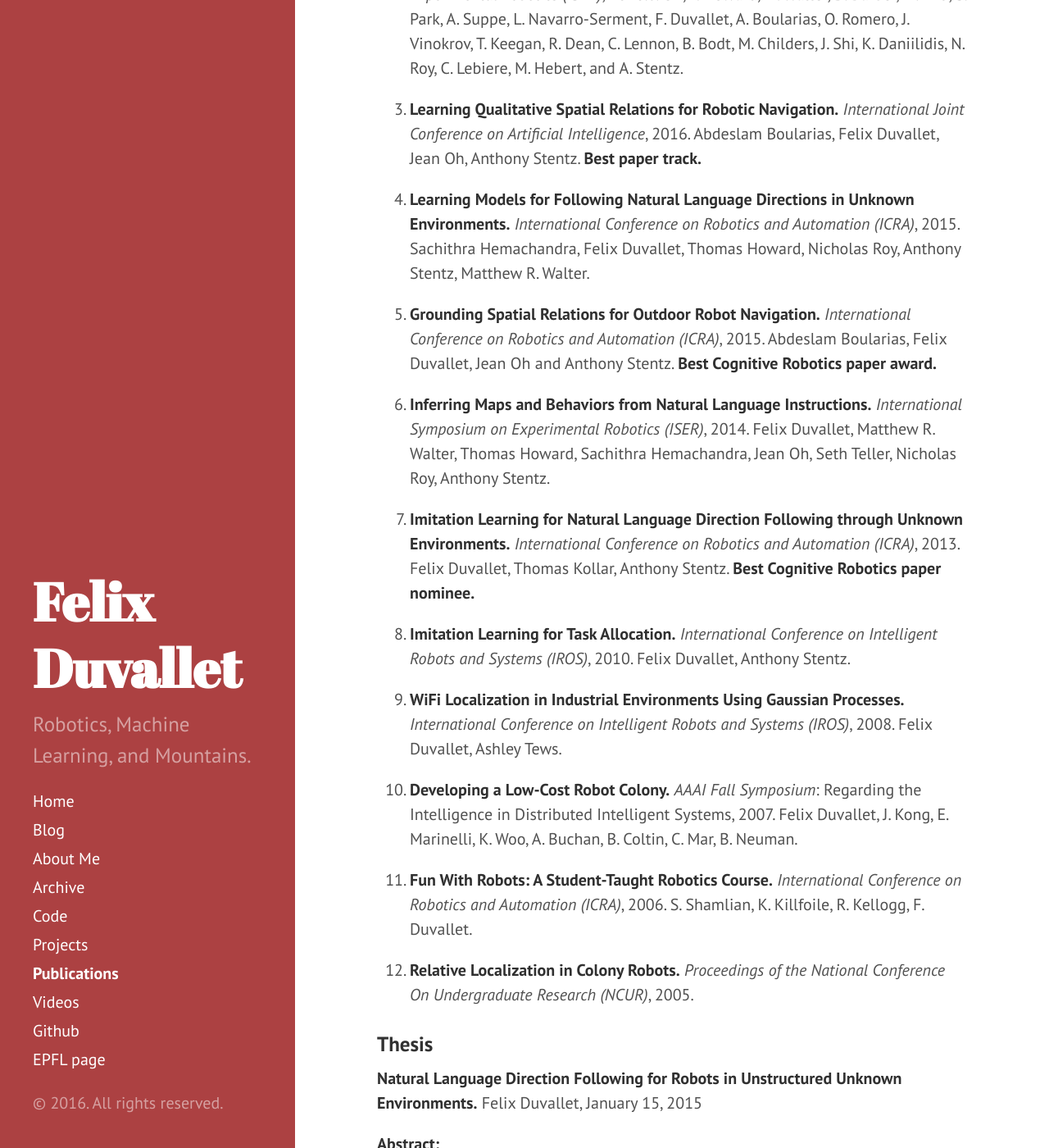
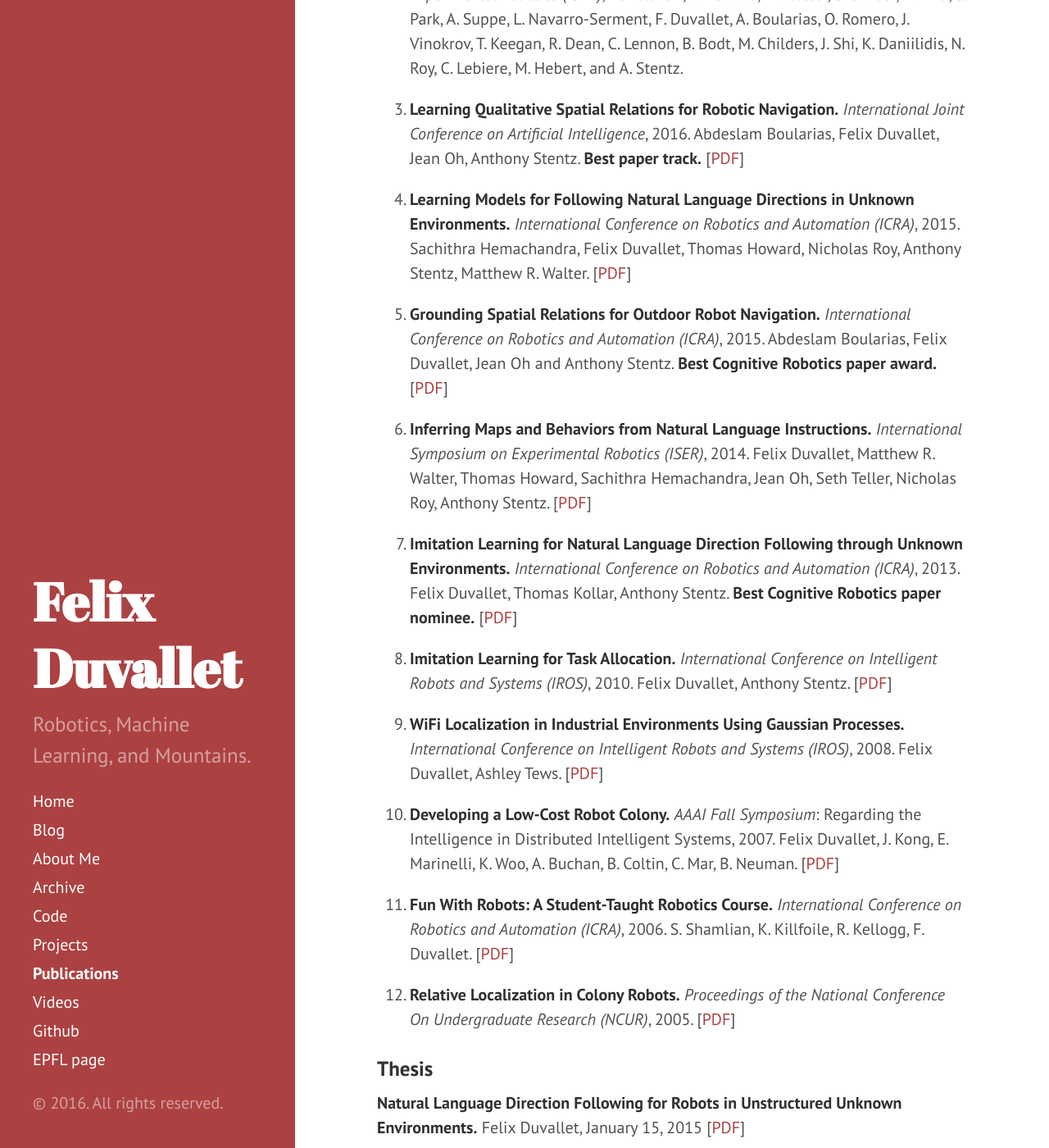
Before and after one commit to felixduvallet/felixduvallet.github.io, a Jekyll site: the page built from publications.md, in a window 1280 px wide and 1400 px high, scrolled down 433 px. Shown: the whole window at 82% size. Built offline with Jekyll 4.4.1, drawn with Linux system fonts in a browser that asks for light colours.

Commit message:
PDFs for all publications.

```diff
--- a/publications.md
+++ b/publications.md
@@ -20,48 +20,59 @@ J. Oh, T. Howard, M. Walter, D. Barber, M. Zhu, S. Park, A. Suppe, L. Navarro-Se
 *International Joint Conference on Artificial Intelligence*, 2016.
 Abdeslam Boularias, Felix Duvallet, Jean Oh, Anthony Stentz.
 **Best paper track.**
+[[PDF](/pubs/2015-rcta-aaai.pdf)]
 
 1. **Learning Models for Following Natural Language Directions in Unknown Environments.**
 *International Conference on Robotics and Automation (ICRA)*, 2015.
 Sachithra Hemachandra, Felix Duvallet, Thomas Howard, Nicholas Roy, Anthony Stentz, Matthew R. Walter.
+[[PDF](/pubs/2015-hemachandra-icra.pdf)]
 
 1. **Grounding Spatial Relations for Outdoor Robot Navigation.**
 *International Conference on Robotics and Automation (ICRA)*, 2015.
 Abdeslam Boularias, Felix Duvallet, Jean Oh and Anthony Stentz.
 **Best Cognitive Robotics paper award.**
+[[PDF](/pubs/2015-boularias-icra.pdf)]
 
 1. **Inferring Maps and Behaviors from Natural Language Instructions.**
 *International Symposium on Experimental Robotics (ISER)*, 2014.
 Felix Duvallet, Matthew R. Walter, Thomas Howard, Sachithra Hemachandra, Jean Oh, Seth Teller, Nicholas Roy, Anthony Stentz.
+[[PDF](/pubs/2014-duvallet-iser.pdf)]
 
 1. **Imitation Learning for Natural Language Direction Following through Unknown Environments.**
 *International Conference on Robotics and Automation (ICRA)*, 2013.
 Felix Duvallet, Thomas Kollar, Anthony Stentz.
 **Best Cognitive Robotics paper nominee.**
+[[PDF](/pubs/2013-directions-ICRA.pdf)]
 
 1. **Imitation Learning for Task Allocation.**
 *International Conference on Intelligent Robots and Systems (IROS)*, 2010.
 Felix Duvallet, Anthony Stentz.
+[[PDF](/pubs/2010-imitation_task_alloc-IROS.pdf)]
 
 1. **WiFi Localization in Industrial Environments Using Gaussian Processes.**
 *International Conference on Intelligent Robots and Systems (IROS)*, 2008.
 Felix Duvallet, Ashley Tews.
+[[PDF](/pubs/2008-WiFi-IROS.pdf)]
 
 1. **Developing a Low-Cost Robot Colony.**
 *AAAI Fall Symposium*: Regarding the Intelligence in Distributed Intelligent Systems, 2007.
 Felix Duvallet, J. Kong, E. Marinelli, K. Woo, A. Buchan, B. Coltin, C. Mar, B. Neuman.
+[[PDF](/pubs/2007-Colony-AAAI.pdf)]
 
 1. **Fun With Robots: A Student-Taught Robotics Course.**
 *International Conference on Robotics and Automation (ICRA)*, 2006.
 S. Shamlian, K. Killfoile, R. Kellogg, F. Duvallet.
+[[PDF](/pubs/2006-Fun_With_Robots-ICRA.pdf)]
 
 1. **Relative Localization in Colony Robots.**
 *Proceedings of the National Conference On Undergraduate Research (NCUR)*, 2005.
+[[PDF](/pubs/2005-Colony-NCUR.pdf)]
 
 ### Thesis
 
 **Natural Language Direction Following for Robots in Unstructured Unknown Environments.**
 Felix Duvallet, January 15, 2015
+[[PDF](/pubs/dissertation-felixd.pdf)]
 
 **Abstract:**
 
```
Also changed, not shown: 10 other files.
